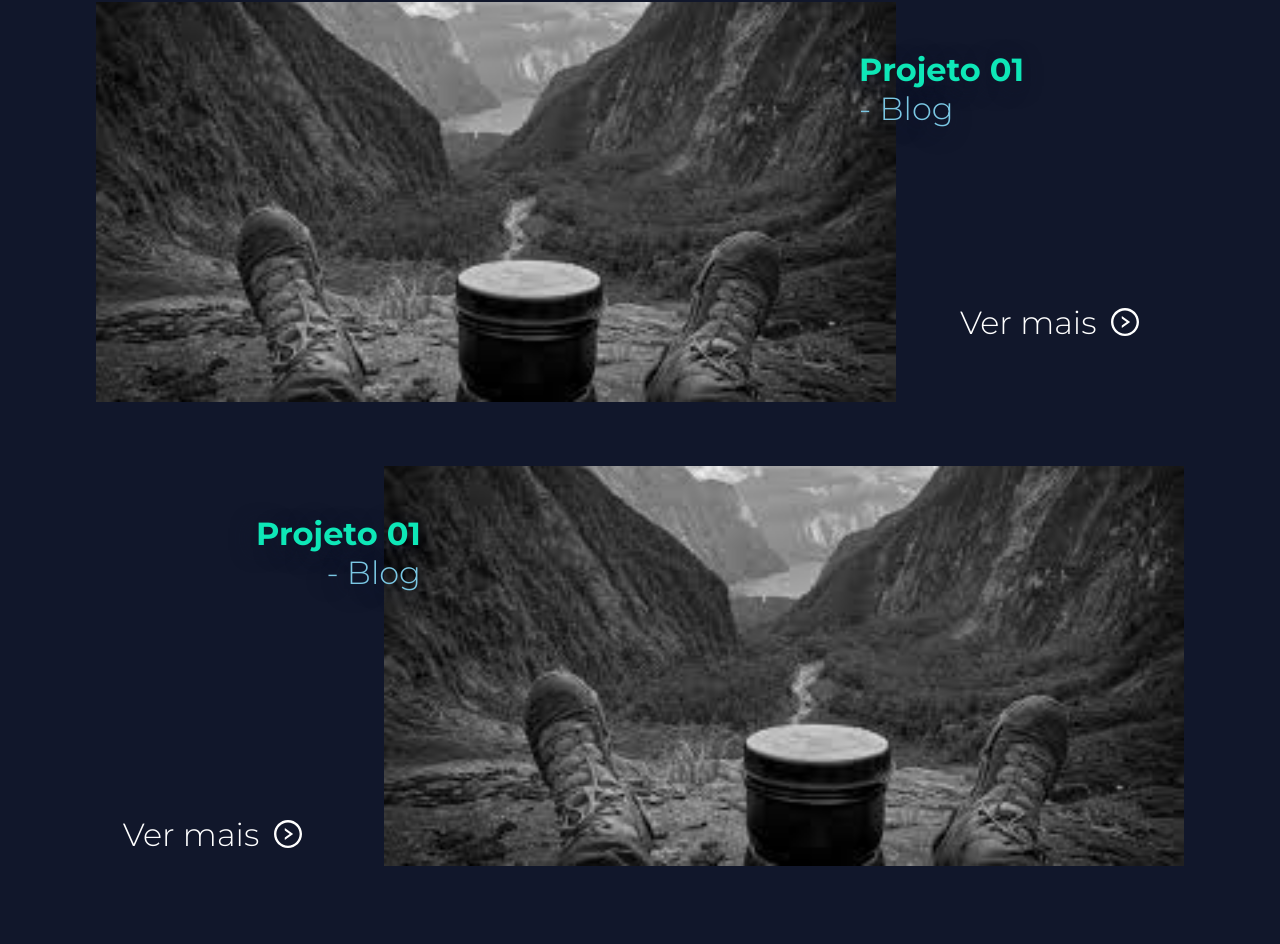
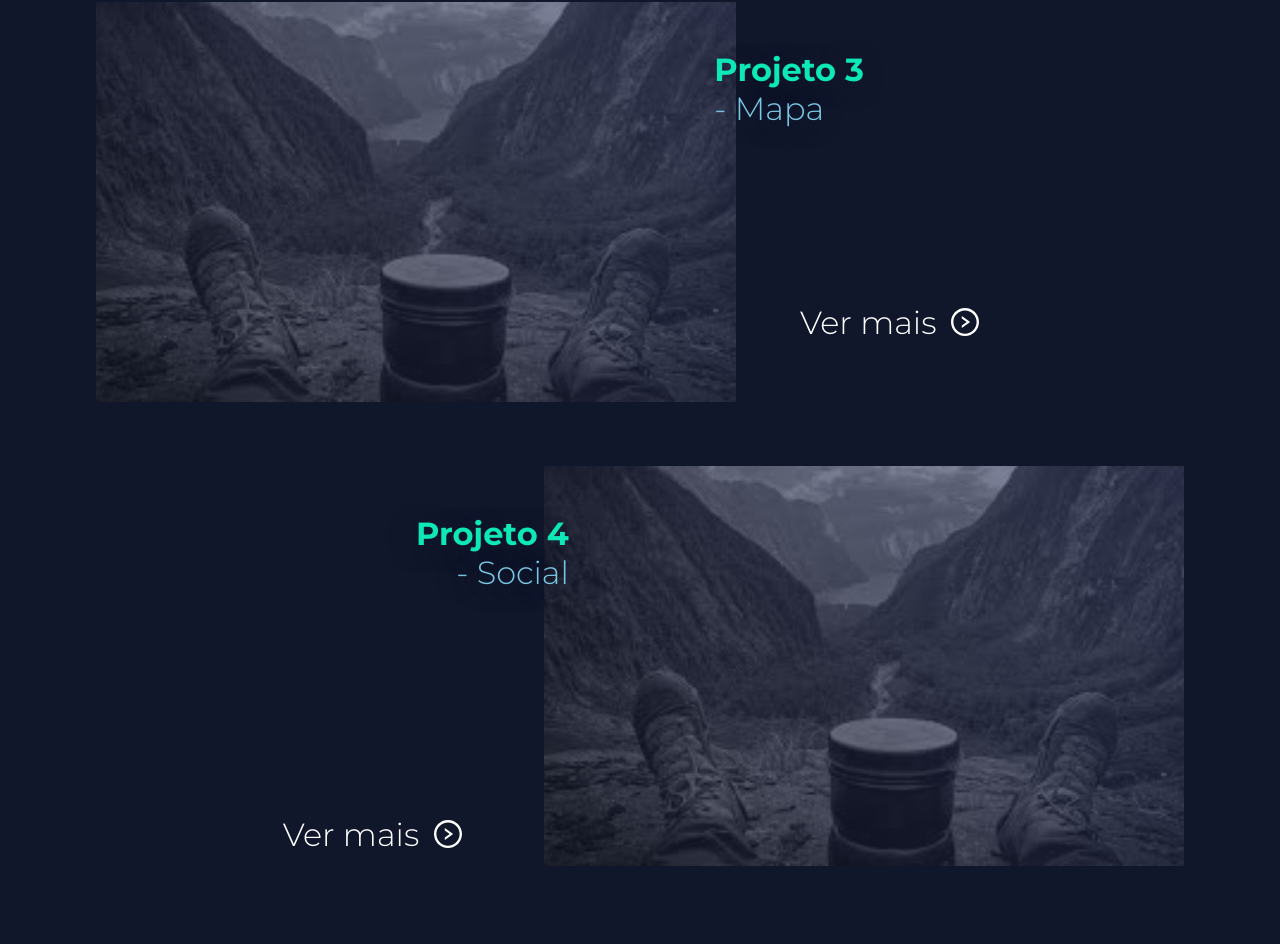
Before and after one commit to fabiomrm/portoflio, a React (Create React App) app: page / in a window 1280 px wide. Shown: the part 2905-3849 px from the top of the page. Before the commit the page ends 3771 px from the top, so only its background shows below. Built offline with nearby package versions, Linux system fonts and the light colour scheme.

Commit message:
Projects component props

```diff
--- a/src/components/ProjectItem/index.tsx
+++ b/src/components/ProjectItem/index.tsx
@@ -1,20 +1,27 @@
 import { ProjectContainer } from "./styles"
 import { AiOutlineRightCircle } from "react-icons/ai";
 import { Link } from 'react-router-dom';
-import image from "../../assets/image.jpg";
 
-export const ProjectItem = () => {
+
+type Props = {
+    title: string;
+    type: string;
+    slug: string;
+    img: string;
+}
+
+export const ProjectItem = ({ title, type, slug, img}: Props) => {
     return(
-        <ProjectContainer imgUrl={image}>
+        <ProjectContainer imgUrl={img}>
             <section>
                 <div className="overlay" />
                 <div className="text">
-                    <h1>Projeto 01</h1>
-                    <h2>- Blog</h2>
+                    <h1>{title}</h1>
+                    <h2>- {type}</h2>
                 </div>
             </section>
             <button type="button">
-                <Link to="/projeto">
+                <Link to={`/projetos/${slug}`}>
                     <span>
                         Ver mais
                         <AiOutlineRightCircle />
--- a/src/components/ProjectItem/styles.ts
+++ b/src/components/ProjectItem/styles.ts
@@ -21,6 +21,10 @@ export const ProjectContainer = styled.div<ProjectProps>`
                 opacity: .4;
             }
         }
+
+        > button span {
+            color: ${({ theme }) => theme.colors.primary};
+        }
     }
 
     > section {
@@ -33,8 +37,9 @@ export const ProjectContainer = styled.div<ProjectProps>`
         > div.overlay {
             position: absolute;
             width: 100%;
+            height: 100%;
             background: ${({ theme }) => theme.colors.gradient};
-            opacity: .75;
+            opacity: .6;
 
             transition: 500ms;
         }
@@ -104,4 +109,79 @@ export const ProjectContainer = styled.div<ProjectProps>`
             }
         }
     }
+
+    @media(max-width: 1450px) {
+        > section {
+            width: 40rem;
+        }
+    }
+
+    @media(max-width: 1000px) {
+        > section {
+            width: 100%;
+
+            > div.text {
+                left: 1rem;
+                top: 1rem;
+            }
+        }
+
+        > button {
+            position: absolute;
+            bottom: 1rem;
+            right: 1rem;
+            margin: 0;
+        }
+
+        &:nth-child(2n) {
+            flex-direction: row;
+            > section {
+                width: 100%;
+
+                div.text {
+                    left:1rem;
+                    top:1rem;
+                    text-align: left;
+                }
+            }
+
+            > button {
+                position: absolute;
+                bottom: 1rem;
+                right: 1rem;
+                margin: 0;
+            }
+
+            &:hover {
+                > section > div.text {
+                    left: 1rem;
+                }
+            }
+        }
+
+    }
+
+    @media(max-width: 700px) {
+        height: 17rem;
+    }
+
+    @media(max-width: 450px) {
+        > button {
+            height: auto;
+
+            span {
+                font-size: 1.5rem;
+                gap: .8rem;
+            }
+        }
+
+        > section > div.text {
+            h1 {
+                font-size: 1.5rem;
+            }
+            h2 {
+                font-size: 1rem;
+            }
+        }
+    }
 `;
--- a/src/components/Projects/index.tsx
+++ b/src/components/Projects/index.tsx
@@ -1,6 +1,8 @@
 import { ProjectItem } from "../ProjectItem";
 import { SectionTitle } from "../SectionTitle"
 import { Container } from './styles';
+import { Link } from 'react-router-dom';
+import image from "../../assets/image.jpg";
 
 export const Projects = () => {
     return(
@@ -8,11 +10,17 @@ export const Projects = () => {
             <SectionTitle title="Meus Projetos"/>
 
             <section>
-                <ProjectItem />
-                <ProjectItem />
-                <ProjectItem />
-                <ProjectItem />
+                <ProjectItem title="Projeto 1" img={image} slug="1" type="Blog"/>
+                <ProjectItem title="Projeto 2" img={image} slug="2" type="Site"/>
+                <ProjectItem title="Projeto 3" img={image} slug="3" type="Mapa"/>
+                <ProjectItem title="Projeto 4" img={image} slug="4" type="Social"/>
+
             </section>
+            <button type="button">
+                <Link to="/projetos">
+                    <span>Ver todos os projetos</span>
+                </Link>
+            </button>
         </Container>
     )
 }
--- a/src/components/Projects/styles.ts
+++ b/src/components/Projects/styles.ts
@@ -17,6 +17,35 @@ export const Container = styled.section`
             gap: 2rem;
         }
     }
+
+    > button {
+        background: ${({ theme }) => theme.colors.primary};
+        padding: .8rem 3rem;
+        border-radius: .5rem;
+        border: none;
+
+        transition: 500ms;
+
+        &:hover {
+            background: #0E97F9;
+        }
+
+        span {
+            text-transform: uppercase;
+            color: #FFF;
+            font-size: 1.5rem;
+            font-weight: 300;
+        }
+
+        @media(max-width: 500px) {
+            padding: 1rem;
+            span {
+                font-size: 1rem;
+            }
+        }
+
+
+    }
 }
 
 `;
```
